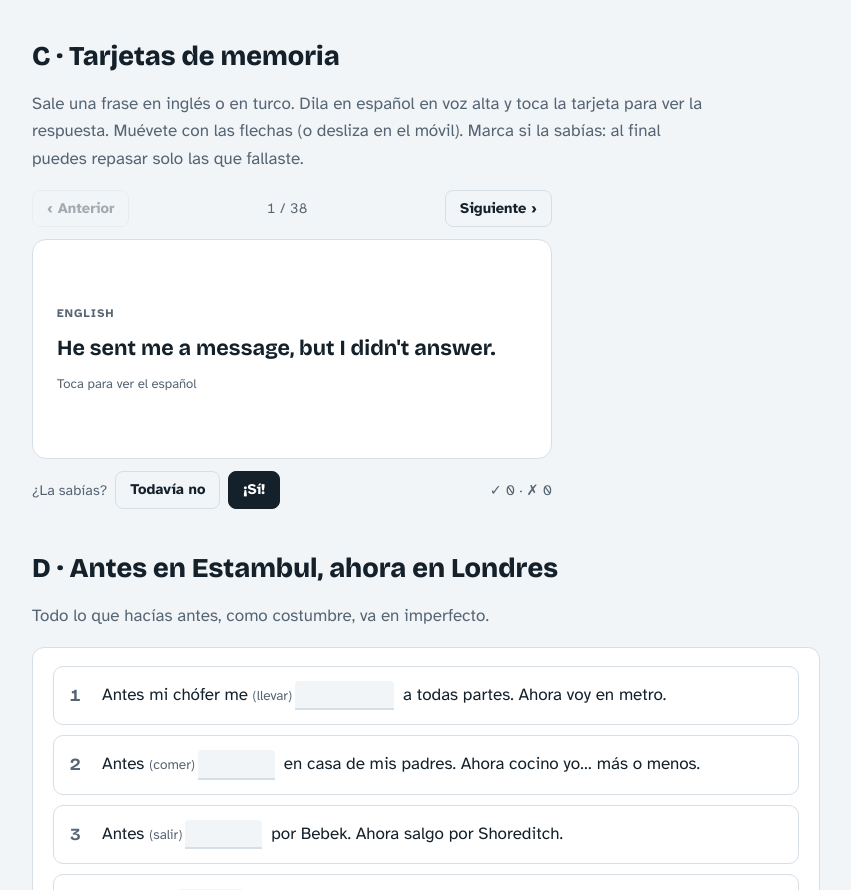
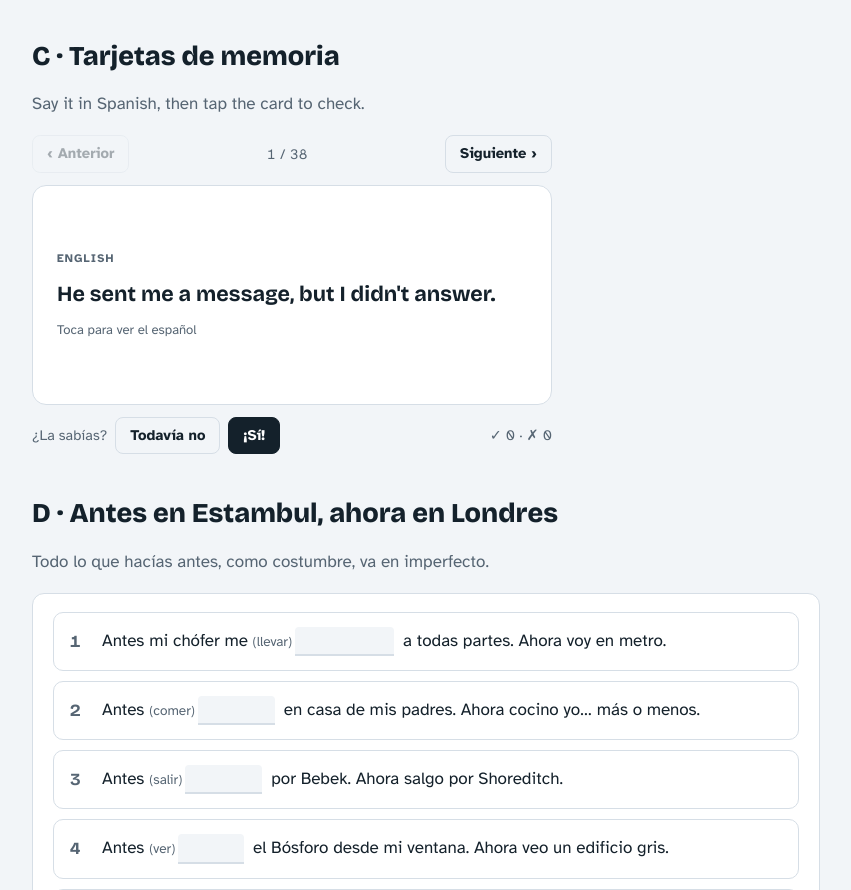
Before and after one commit to Andresinp/de-bebek-a-kings, a plain HTML site: page index.html in a window 1280 px wide. Shown: the part 6143-7033 px from the top of the page, without its empty margins (214-1065 px from the left). Drawn offline with nearby package versions, Linux system fonts and the light colour scheme.

Commit message:
Shorter English instructions for the card deck
Co-Authored-By: Claude Opus 5.5 <noreply@anthropic.com>

```diff
--- a/index.html
+++ b/index.html
@@ -309,7 +309,7 @@ html{scroll-behavior:smooth}
 
 <section id="tarjetas">
   <h2>C · Tarjetas de memoria</h2>
-  <p class="lead">Sale una frase en inglés o en turco. Dila en español en voz alta y toca la tarjeta para ver la respuesta. Muévete con las flechas (o desliza en el móvil). Marca si la sabías: al final puedes repasar solo las que fallaste.</p>
+  <p class="lead" lang="en">Say it in Spanish, then tap the card to check.</p>
   <div class="deck" id="deck">
     <div class="deck-nav">
       <button type="button" class="btn ghost" id="dPrev" aria-label="Tarjeta anterior">‹ Anterior</button>
```
